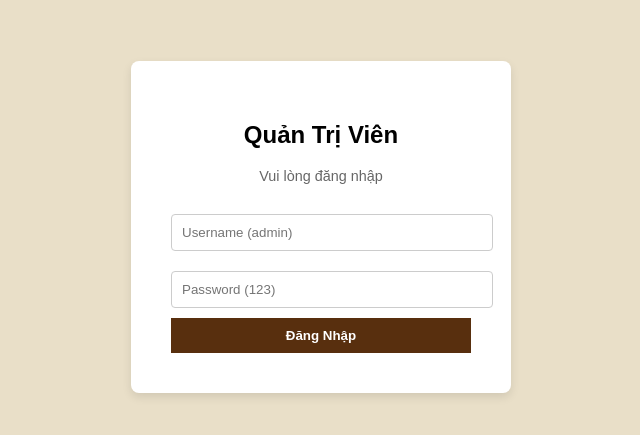
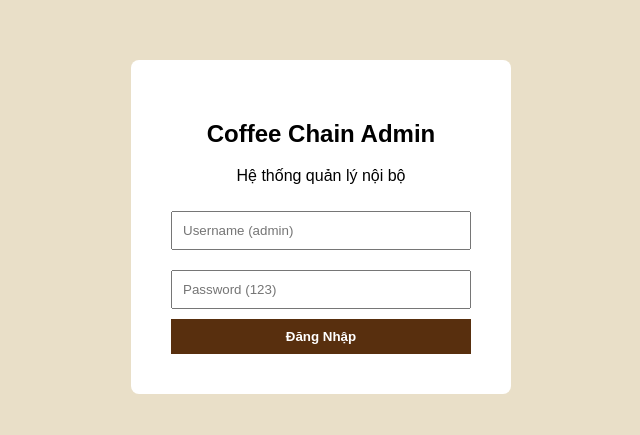
Before and after one commit to bkvananh/demo-cafe, a plain HTML site: page admin-portal-v2.html in a window 1280 px wide. Shown: the part 181-616 px from the top of the page, without its empty margins (319-959 px from the left). Drawn offline with Linux system fonts and the light colour scheme.

Commit message:
Update admin-portal-v2.html

```diff
--- a/admin-portal-v2.html
+++ b/admin-portal-v2.html
@@ -5,32 +5,27 @@
     <title>Admin Login</title>
     <style>
         body { background: #E9DFC8; display: flex; justify-content: center; align-items: center; height: 100vh; font-family: sans-serif; }
-        .login-box { background: white; padding: 40px; border-radius: 8px; box-shadow: 0 4px 10px rgba(0,0,0,0.1); width: 300px; text-align: center; }
-        input { width: 100%; padding: 10px; margin: 10px 0; border: 1px solid #ccc; border-radius: 4px; }
+        .login-box { background: white; padding: 40px; border-radius: 8px; width: 300px; text-align: center; }
+        input { width: 100%; padding: 10px; margin: 10px 0; box-sizing: border-box; }
         button { width: 100%; padding: 10px; background: #582F0E; color: white; border: none; font-weight: bold; cursor: pointer; }
-        button:hover { background: #7F4F24; }
     </style>
 </head>
 <body>
     <div class="login-box">
-        <h2>Quản Trị Viên</h2>
-        <p style="color: #666; font-size: 0.9rem; margin-bottom: 20px;">Vui lòng đăng nhập</p>
+        <h2>Coffee Chain Admin</h2>
+        <p>Hệ thống quản lý nội bộ</p>
         <form onsubmit="event.preventDefault(); handleLogin();">
-            <input type="text" id="user" placeholder="Username (admin)">
-            <input type="password" id="pass" placeholder="Password (123)">
+            <input type="text" id="u" placeholder="Username (admin)">
+            <input type="password" id="p" placeholder="Password (123)">
             <button type="submit">Đăng Nhập</button>
         </form>
     </div>
     <script>
         function handleLogin() {
-            const u = document.getElementById('user').value;
-            const p = document.getElementById('pass').value;
-            if(u === 'admin' && p === '123') {
+            if(document.getElementById('u').value === 'admin' && document.getElementById('p').value === '123') {
                 localStorage.setItem('isAdmin', 'true');
                 window.location.href = 'admin-products.html';
-            } else {
-                alert('Sai thông tin!');
-            }
+            } else { alert('Sai thông tin!'); }
         }
     </script>
 </body>
```
